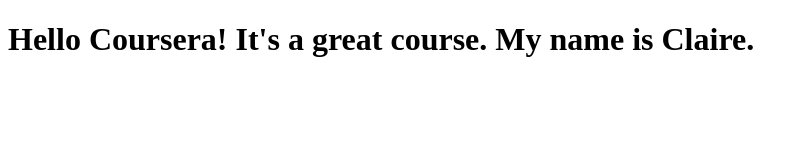
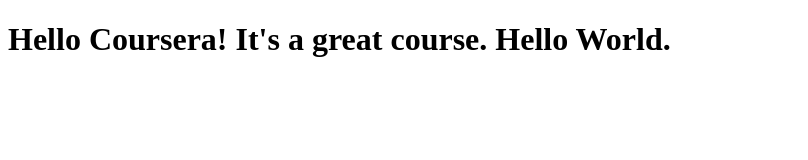
Before and after one commit to rysclr/coursera-test, a plain HTML site: page index.html in a window 1280 px wide. Shown: the whole page, without its empty margins (0-808 px from the left). Drawn offline with Linux system fonts and the light colour scheme.

Commit message:
hello world

```diff
--- a/index.html
+++ b/index.html
@@ -4,6 +4,6 @@
     <title>Hello Coursera!</title>
 </head>
 <body>
-    <h1> Hello Coursera! It's a great course. My name is Claire.</h1>
+    <h1> Hello Coursera! It's a great course. Hello World.</h1>
 </body>
 </html>
```
